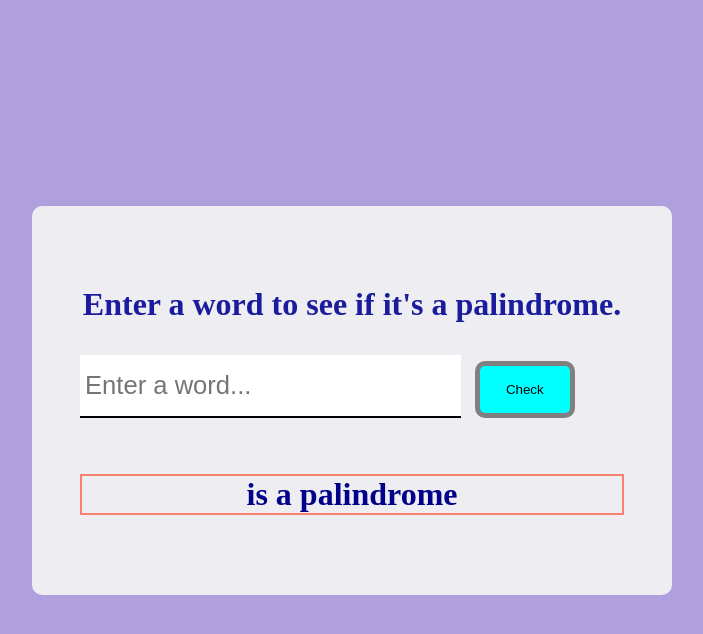
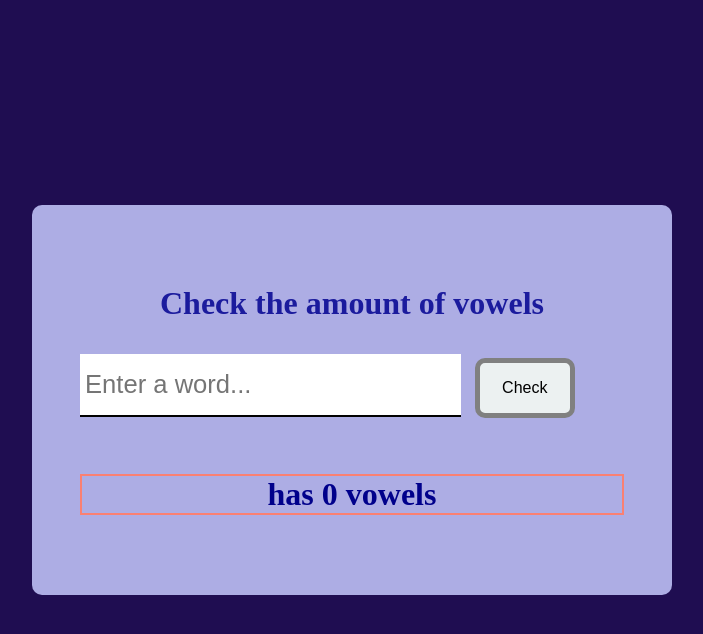
Before and after one commit to TomE1/VowelChecker, a plain HTML site: page index.html in a window 1280 px wide. Both pictures are taken after a click on the button "Check". Shown: the whole page, without its empty margins (288-991 px from the left). Drawn offline with Linux system fonts and the light colour scheme.

Commit message:
finishsed

```diff
--- a/index.html
+++ b/index.html
@@ -11,11 +11,11 @@
   <body>
     <section class="main">
       <div class="container pal">
-        <h1 class='question'>Enter a word to see if it's a palindrome.</h1>
+        <h1 class="question">Check the amount of vowels</h1>
 
         <input type="text" class="input-text" placeholder="Enter a word..." />
         <button class="btn">Check</button>
-        <p class="result">Is it, or is it not a palindrome?</p>
+        <p class="result">So how many are there?</p>
       </div>
     </section>
     <script src="scripts.js"></script>
--- a/scripts.js
+++ b/scripts.js
@@ -1,24 +1,19 @@
+const word = document.querySelector('.input-text');
+
 const btn = document.querySelector('.btn');
 const result = document.querySelector('.result');
 
-btn.addEventListener('click', palindrome);
+btn.addEventListener('click', countVowel);
 
-function palindrome() {
-  const word = document.querySelector('.input-text').value;
-  let len = word.length;
+function countVowel() {
+  let vowelCount = 0;
+  let wordVal = word.value.toLowerCase();
 
-  let start = word.substring(0, Math.floor(len / 2)).toLowerCase();
-  let end = word.substring(len - Math.floor(len / 2)).toLowerCase();
-  console.log(end);
-  console.log(start);
-
-  // let flip = end.split('').reverse().join('');
-
-  let flip = [...end].reverse().join('');
-  if (start == flip) {
-    result.innerHTML = `${word.toUpperCase()} is a palindrome`;
-  } else {
-    result.innerHTML = `${word.toUpperCase()} is Not a palindrome`;
+  for (let i = 0; i < wordVal.length; i++) {
+    let letter = wordVal[i];
+    if (letter.match(/([a,e,i,o,u])/)) {
+      vowelCount++;
+    }
   }
-  console.log(flip);
+  result.innerHTML = `${word.value.toUpperCase()} has ${vowelCount} vowels`;
 }
--- a/styles.css
+++ b/styles.css
@@ -5,7 +5,7 @@
 }
 
 body {
-  background-color: rgb(176, 159, 221);
+  background-color: rgb(31, 13, 81);
 }
 
 .main {
@@ -18,7 +18,7 @@ body {
 
 .pal {
   width: 40rem;
-  background-color: rgb(237, 237, 242);
+  background-color: rgb(173, 173, 228);
   padding: 5rem 3rem;
   border-radius: 10px;
 }
@@ -45,9 +45,10 @@ button {
   padding: 1rem;
   border: none;
   outline: none;
+  font-size: 1rem;
   border-radius: 10px;
   border: 5px solid gray;
-  background-color: aqua;
+  background-color: rgb(236, 241, 241);
 }
 
 p.result {
```
